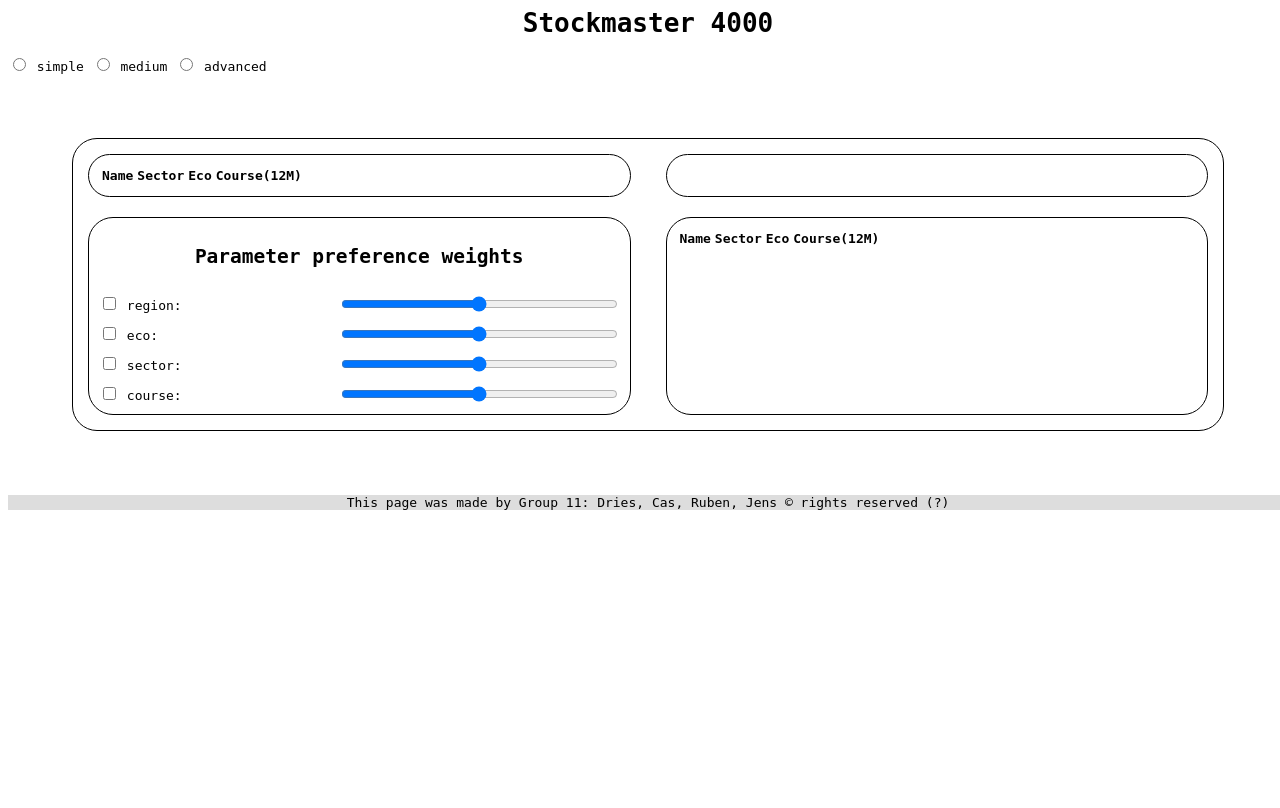
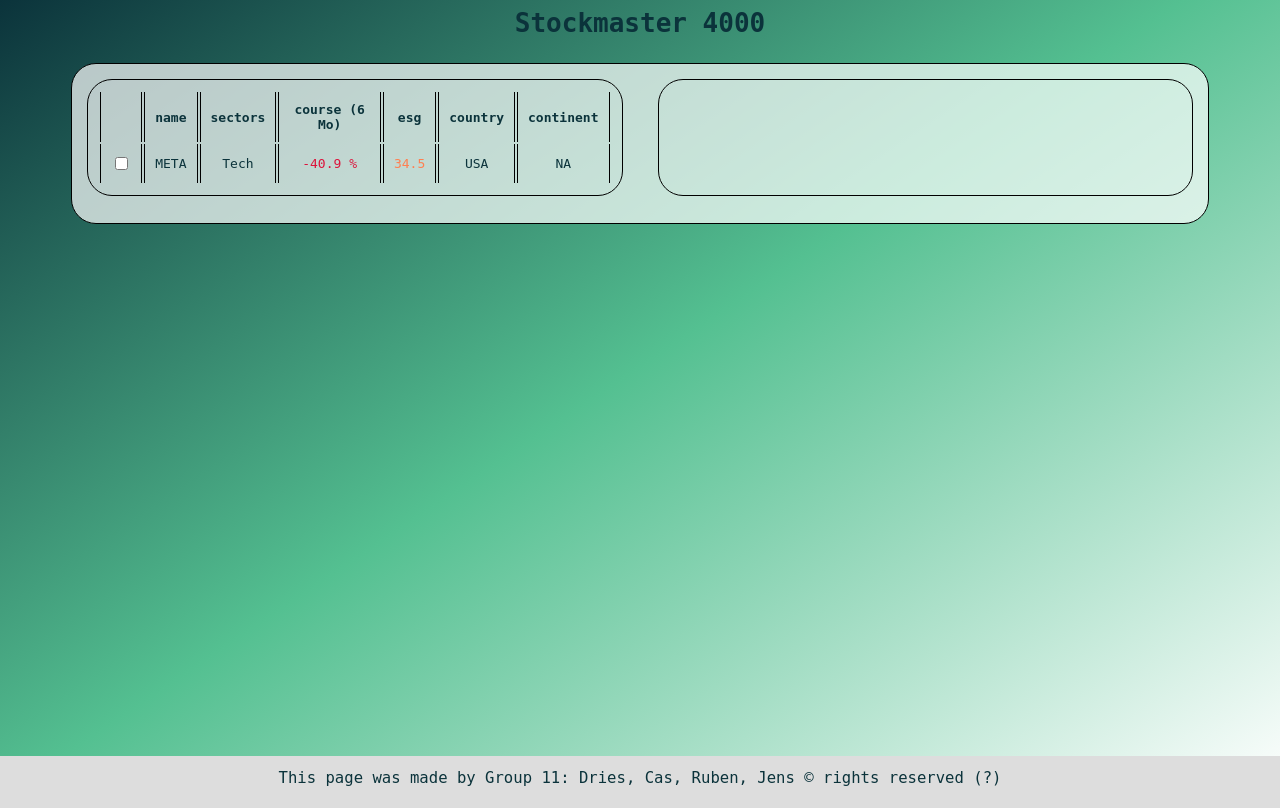
Before and after one commit to teacrumble/hci_11_stocks, a PHP site: page / in a window 1280 px wide. After the commit the page ends 786 px from the top, so only its background shows below. Run offline with PHP 8.4, Linux system fonts and the light colour scheme; data comes from the database, SQL or seed files in the repository; lists and menus that the app fills with data are empty.

Commit message:
upgrade php
separate php file for insertion html
edited style
set DB with example for insert

```diff
--- a/index.php
+++ b/index.php
@@ -1,45 +1,6 @@
 <?php
-/*
-try {
-
-  $db = new PDO('sqlite:database.sqlite');
-  $db->setAttribute(PDO::ATTR_ERRMODE, PDO::ERRMODE_EXCEPTION);
-
-  $res = $db->exec(
-    "CREATE TABLE IF NOT EXISTS messages (
-      id INTEGER PRIMARY KEY AUTOINCREMENT,
-      title TEXT,
-      message TEXT,
-      time INTEGER
-    )"
-  );
-
-  $stmt = $db->prepare(
-    "INSERT INTO messages (title, message, time)
-      VALUES (:title, :message, :time)"
-  );
-
-  // Bind values directly to statement variables
-  $stmt->bindValue(':title', 'message title', SQLITE3_TEXT);
-  $stmt->bindValue(':message', 'message body', SQLITE3_TEXT);
-
-  // Format unix time to timestamp
-  $formatted_time = date('Y-m-d H:i:s');
-  $stmt->bindValue(':time', $formatted_time, SQLITE3_TEXT);
-
-  // Execute statement
-  $stmt->execute();
-
-  $messages = $db->query("SELECT * FROM messages");
-
-  // Garbage collect db
-  $db = null;
-} catch (PDOException $ex) {
-  echo $ex->getMessage();
-}
-  */
+include("stocks.php");
 ?>
-
 
 
 <html lang="en">
@@ -49,61 +10,25 @@ try {
     <title>stockmaster</title>
     <link href="style.css" rel="stylesheet" type="text/css" />
     <script src="script.js"></script>
-    <script src="https://replit.com/public/js/replit-badge.js" theme="blue" defer></script>
   </head>
   <body>
   <div class='container'>
     <h1>Stockmaster 4000</h1>
-
-    <span>
-      <label for='simple'>
-        <input type='radio' name='difficulty' id='simple' value='simple'>
-        simple
-      </label>
-
-      <label for='medium'>
-        <input type='radio' name='difficulty' id='medium' value='medium'>
-        medium
-      </label>
-
-      <label for='advanced'>
-        <input type='radio' name='difficulty' id='advanced' value='advanced'>
-        advanced
-      </label>
-    </span>
-
-
-
     <main>
 
-      <!-- PORTFOLIO SECTION: CHOOSE PROFILE AND SELECT STOCKS
-
-      checkbox name %12Months (green -> yellow -> red)
-      -->
-      <section id='profile'>
+      <!-- PORTFOLIO SECTION: CHOOSE PROFILE AND SELECT STOCKS  -->
+      <section id='profile' class=''>
         <table>
-          <thead>
-            <tr>
-              <th>Name</th>
-              <th>Sector</th>
-              <th>Eco</th>
-              <th>Course(12M)</th>
-            </tr>
-          </thead>
-          <tbody>
             <?php
-
-            //hier moet dan de nodige php code komen om de nodige files in te laden.
-
+            loadStocks(1);
             ?>
-          </tbody>
         </table>
       </section>
 
 
 
       <!-- DETAILS SECTION: ON HOVER OF STOCK, SHOW MORE DETAILS ON ASSETS -->
-      <section id='details'>
+      <section id='details' class=''>
 
       </section>
 
@@ -112,7 +37,7 @@ try {
       ON EASY NOT VISIBLE,
       ON MEDIUM ONLY CHECKBOXES,
       ON HARD CHECKBOXES AND SLIDERS  -->
-      <section id='parameters'>
+      <section id='parameters' class='sleep'>
         <h2>Parameter preference weights</h2>
         <label for='i_region'>
           <input type='checkbox' id='select_region'>
@@ -122,7 +47,7 @@ try {
 
         <label for='i_eco'>
           <input type='checkbox' id='select_eco'>
-          eco:
+          ESG:
         </label>
         <input type='range' id='i_eco' min=0 max=100>
 
@@ -142,39 +67,18 @@ try {
 
 
       <!-- RECOMMENDATION SECTION: SHOWS THE RECOMMENDATIONS -->
-      <section id='recommendations'>
+      <section id='recommendations' class='sleep'>
         <table>
-          <thead>
-            <tr>
-              <th>Name</th>
-              <th>Sector</th>
-              <th>Eco</th>
-              <th>Course(12M)</th>
-            </tr>
-          </thead>
-          <tbody>
-            <?php
-
-            //hier moet dan de nodige php code komen om de nodige files in te laden.
-            ?>
-          </tbody>
+          <?php
+          $sets = new Settings(2, ['lol'=>2, 'esg'=>3]);
+          loadRecommendedStocks($sets);
+          ?>
         </table>
       </section>
     </main>
 
 
     <span class='review' hidden>
-      <h2>Question X: ____</h2>
-      <span>
-        <input type='radio' name='difficulty' value='simple'>
-        <label for='easy'>:)</label>
-
-        <input type='radio' name='difficulty' value='medium'>
-        <label for='easy'>:|</label>
-
-        <input type='radio' name='difficulty' value='advanced'>
-        <label for='easy'>:( </label>
-      </span>
     </span>
   </div>
   <footer>
--- /dev/null
+++ b/stocks.php
@@ -0,0 +1,142 @@
+<?php
+//PROBEERT DE DATABANK TE MAKEN EN MOGELIJK TE VULLEN
+try {
+  $db = new PDO('sqlite:database.sqlite');
+  $db->setAttribute(PDO::ATTR_ERRMODE, PDO::ERRMODE_EXCEPTION);
+
+  $res = $db->exec("DROP TABLE IF EXISTS stocks");
+  $res = $db->exec(
+    "CREATE TABLE IF NOT EXISTS stocks (
+      id INTEGER PRIMARY KEY AUTOINCREMENT,
+      name TEXT,
+      sectors TEXT,
+      course_difference_6M REAL,
+      esg REAL,
+      country TEXT,
+      continent TEXT
+    )"
+  );
+
+
+  //for every stock (meta as example)
+  //----------------------------------------------------------
+
+  //set query with variables
+  $stmt = $db->prepare(
+    "INSERT INTO stocks (name, sectors, course_difference_6M, esg, country, continent)
+      VALUES (:name, :sector, :course_diff, :esg, :country, :continent)"
+  );
+
+  // Bind values directly to statement variables
+  $stmt->bindValue(':name', 'META', SQLITE3_TEXT);
+  $stmt->bindValue(':sector', 'Tech', SQLITE3_TEXT);
+  $stmt->bindValue(':course_diff', -40.9, SQLITE3_FLOAT);
+  $stmt->bindValue(':esg', 34.5, SQLITE3_FLOAT);
+  $stmt->bindValue(':country', 'USA', SQLITE3_TEXT);
+  $stmt->bindValue(':continent', 'NA', SQLITE3_TEXT);
+
+  // Format unix time to timestamp
+  //$formatted_time = date('Y-m-d H:i:s');
+  //$stmt->bindValue(':time', $formatted_time, SQLITE3_TEXT);
+
+  // Execute statement
+  $stmt->execute();
+  //----------------------------------------------------------
+
+
+  // Garbage collect db
+  $db = null;
+} catch (PDOException $ex) {
+  echo $ex->getMessage();
+}
+
+
+//SETTINGS GEEFT INFORMATIE DOOR NAAR DE RECOMMENDER
+class Settings{
+    public $profile;
+    public $parameters;
+
+    public function __construct($prof, $param){
+        $this->profile = $prof;
+        $this->parameters = $param;
+    }
+}
+
+
+//FUNCTION 1: GIVEN A PROFILE, LOAD THEIR STOCKS INTO THE TABLE, RETURN THE TABLE IN HTML
+function loadStocks(int $profile){
+    try {
+        $db = new PDO('sqlite:database.sqlite');
+        $db->setAttribute(PDO::ATTR_ERRMODE, PDO::ERRMODE_EXCEPTION);
+
+        $first = true;
+        $stocks = $db->query("SELECT name, sectors, course_difference_6M as \"course (6 Mo)\", esg, country, continent FROM stocks ORDER BY id ASC");
+        while($row = $stocks->fetch(\PDO::FETCH_ASSOC)){
+          if ($first){
+            echo '<thead> <tr>';
+            echo '<th> </th>';
+            foreach($row as $key=>$value){
+              echo "<th>$key</th>";
+            }
+            echo '</tr> </thead>';
+            echo '<tbody>';
+            $first = false;
+          }
+
+          echo '<tr>';
+          echo '<td><input type="checkbox"/></td>';
+          foreach($row as $key=>$value){
+            $col = '';
+            $postfix = '';
+            if ($key == "course (6 Mo)"){
+                $postfix = '%';
+                if($value > 25){
+                    $col = 'very_good';
+                }
+                else if ($value > 0){
+                    $col = 'good';
+                }
+                else if($value < -25){
+                    $col = 'very_bad';
+                }
+                else if($value < 0){
+                    $col = 'bad';
+                }
+            }
+            else if($key == "esg"){
+                if($value <= 10){
+                    $col = 'very_good';
+                }
+                else if ($value <= 20){
+                    $col = 'good';
+                }
+                else if($value <= 30){
+                    $col = 'neutral';
+                }
+                else if($value <= 40){
+                    $col = 'bad';
+                }
+                else{
+                    $col = 'very_bad';
+                }
+            }
+            echo "<td class=\"$col\"> $value $postfix</td>";
+          }
+          echo '</tr>';
+        }
+        echo '</tbody>';
+
+        $db = null;
+      }catch (PDOException $ex) {
+        echo $ex->getMessage();
+      }
+}
+
+
+//FUNCTION 2: GIVEN A COLLECTION OF SETTINGS: GIVE THE TOP X RECOMMENDATIONS. RETURN IN HTML
+function loadRecommendedStocks(Settings $settings){
+    foreach($settings->parameters as $k=>$v){
+        echo "$k : $v\t";
+    }
+}
+?>
--- a/style.css
+++ b/style.css
@@ -1,9 +1,42 @@
-html, body {
+html{
+  font-family: monospace;
+  background: rgb(4,3,3);
+  background: linear-gradient(146deg, #0b333b 0%, rgba(84,192,145,1) 48%, rgba(255,255,255,1) 100%);
+  color: #0b333b;
   height: 100%;
-  width: 100%;
-  font-family: monospace;
 }
 
+/*RANGE THUMB*/
+input[type=range]::-ms-thumb{
+  border: 2px solid black;
+  background-color: red;
+}
+input[type=range]::-moz-range-thumb{
+  border: 2px solid black;
+  background-color: red;
+}
+input[type=range]::-webkit-slider-thumb {
+  border: 2px solid black;
+  background-color: red;
+}
+
+
+/*RANGE TRACK*/
+input[type=range]::-moz-range-track{
+  border: 2px solid black;
+}
+
+input[type=”range”]::-ms-track{
+  border: 2px solid black;
+}
+
+input[type=”range”]::-webkit-slider-runnable-track{
+  border: 2px solid black;
+}
+
+
+
+/*MAIN STRUCTURE*/
 h1 {
   text-align: center;
 }
@@ -20,8 +53,9 @@ main {
   border-radius: 25px;
   border: 1px solid black;
   padding: 10px;
-  margin: 5%;
+  margin: 2% 5%;
   position: relative;
+  background: rgba(255, 255, 255, 0.7);
 
   /* grid settings */
   display: grid;
@@ -32,8 +66,47 @@ main {
   grid-template-columns: 1fr 1fr;
 }
 
+.sleep {
+  display: none;
+  visibility: hidden;
+  height: 0;
+  padding: 0;
+  margin: 0;
+}
+
+
+
+/*PROFILE SECTION*/
 #profile {
   grid-column: 1;
+}
+
+/*classes for fun colors*/
+.very_bad{
+  color: crimson;
+}
+
+.bad{
+  color: coral;
+}
+
+.neutral{
+  color: yellow;
+}
+
+.good{
+  color: yellowgreen;
+}
+
+.very_good{
+  color: green;
+}
+
+th, td {
+  border: solid black;
+  border-width: 0 1px;
+  padding: 10px;
+  text-align: center;
 }
 
 #details {
@@ -44,6 +117,10 @@ main {
   grid-column: 2;
 }
 
+
+
+
+/*PARAMETERS*/
 #parameters {
   grid-column: 1;
   display: grid;
@@ -67,7 +144,18 @@ main {
   grid-column: 2;
 }
 
+
+
+
+/*FOOTER*/
+
 footer {
+  position: absolute;
+  bottom: 0;
+  left: 0;
+  width: 98vw;
+  padding: 1vw;
+  font-size: larger;
   text-align: center;
   background-color: #DDD;
 }
```
Also changed, not shown: README.md, database.sqlite.
